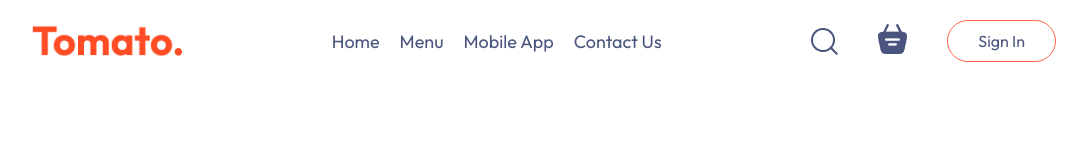
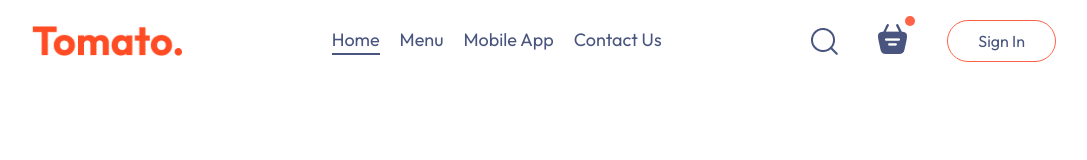
Before and after one commit to charith-codex/food_delivery_website, a React (Vite) app in the folder frontend/: page / in a window 1280 px wide. Shown: the top 160 px of the page, without its empty margins (96-1183 px from the left). Built offline with nearby package versions, Linux system fonts and the light colour scheme.

Commit message:
complete navbar

```diff
--- a/frontend/src/components/Navbar/Navbar.css
+++ b/frontend/src/components/Navbar/Navbar.css
@@ -32,3 +32,22 @@
 .navbar button:hover{
     background: #fff4f2;
 }
+.navbar .active{
+    padding-bottom: 2px;
+    border-bottom: 2px solid #49557e;
+}
+.navbar li{
+    cursor: pointer;
+}
+.navbar-search-icon{
+    position: relative;
+}
+.navbar-search-icon .dot{
+    position: absolute;
+    min-width: 10px;
+    min-height: 10px;
+    background-color: tomato;
+    border-radius: 5px;
+    top: -8px;
+    right: -8px;
+}
--- a/frontend/src/components/Navbar/Navbar.jsx
+++ b/frontend/src/components/Navbar/Navbar.jsx
@@ -1,16 +1,19 @@
-import React from "react";
+import React, { useState } from "react";
 import "./Navbar.css";
 import { assets } from "../../assets/assets";
 
 const Navbar = () => {
+
+  const [menu, setMenu] = useState("home");
+
   return (
     <div className="navbar">
       <img src={assets.logo} alt="/" className="logo" />
       <ul className="navbar-menu">
-        <li>Home</li>
-        <li>Menu</li>
-        <li>Mobile App</li>
-        <li>Contact Us</li>
+        <li onClick={()=>setMenu("home")} className={menu==="home"?"active":""}>Home</li>
+        <li onClick={()=>setMenu("menu")} className={menu==="menu"?"active":""}>Menu</li>
+        <li onClick={()=>setMenu("mobile-app")} className={menu==="mobile-app"?"active":""}>Mobile App</li>
+        <li onClick={()=>setMenu("contact-us")} className={menu==="contact-us"?"active":""}>Contact Us</li>
       </ul>
       <div className="navbar-right">
         <img src={assets.search_icon} alt="" />
```
